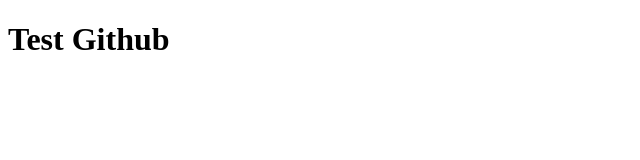
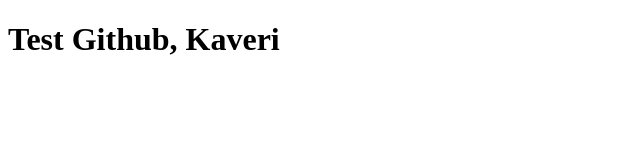
Before and after one commit to kaverid-28/test1, a plain HTML site: page index.html in a window 1280 px wide. Shown: the whole page, without its empty margins (0-640 px from the left). Drawn offline with Linux system fonts and the light colour scheme.

Commit message:
added text

```diff
--- a/index.html
+++ b/index.html
@@ -7,6 +7,6 @@
         <title>test</title>
     </head>
     <body>
-        <h1>Test Github</h1>
+        <h1>Test Github, Kaveri</h1>
     </body>
 </html>
```
